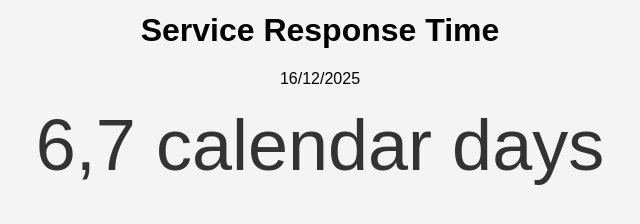
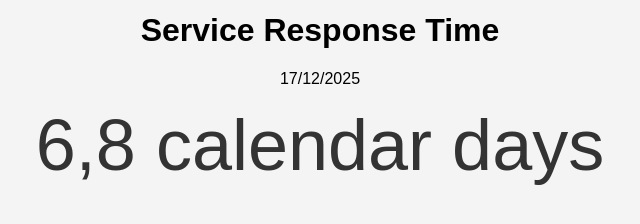
Before and after one commit to MieleBelgium/Six-Day-Challenge, a plain HTML site: page index.html in a window 1280 px wide. Shown: the part 362-586 px from the top of the page, 320-960 px from the left. Drawn offline with Linux system fonts and the light colour scheme.

Commit message:
Update index.html

```diff
--- a/index.html
+++ b/index.html
@@ -32,8 +32,8 @@
 <div class="container">
 <img src="image.png" alt="Logo" class="logo">
 <h1>Service Response Time</h1>
-<p><span>16/12/2025</span></p> <!-- Stel hier de datum in -->
-<div class="response-time"> 6,7 calendar days</div> <!-- Replace "X.X" calendar days" with your desired static response time -->
+<p><span>17/12/2025</span></p> <!-- Stel hier de datum in -->
+<div class="response-time"> 6,8 calendar days</div> <!-- Replace "X.X" calendar days" with your desired static response time -->
 </div>
 </body>
 </html>
```
